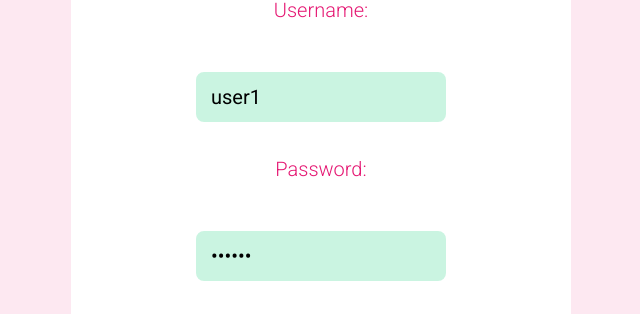
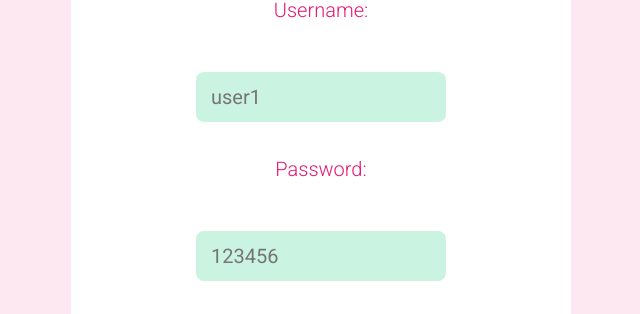
Before and after one commit to belenjn/clever-post, a React (Vite) app: page /login in a window 1280 px wide. Shown: the part 377-691 px from the top of the page, without its empty margins (319-959 px from the left). Built offline with nearby package versions, Linux system fonts and the light colour scheme.

Commit message:
Login's tests in cypress done

```diff
--- a/src/components/Login.tsx
+++ b/src/components/Login.tsx
@@ -1,4 +1,6 @@
+import { useState } from "react";
 import { NavigateFunction, useNavigate } from "react-router-dom";
+import Swal from "sweetalert2";
 import { user1 } from "../types/user";
 import { STRINGS } from "../utils/strings";
 
@@ -7,17 +9,24 @@ export const Login = ({
 }: {
   setAuthenticated: React.Dispatch<React.SetStateAction<boolean>>;
 }) => {
+  const [username, setUsername] = useState("");
+  const [password, setPassword] = useState("");
+
   const navigate: NavigateFunction = useNavigate();
 
   const handleClick = (): void => {
-    setAuthenticated(true);
+    if (username === user1.username && password === user1.password) {
+      setAuthenticated(true);
 
-    let date: Date = new Date();
-    const loginKey: string = "LoginKey";
+      let date: Date = new Date();
 
-    localStorage.setItem("login", date.toLocaleString());
+      localStorage.setItem("login", date.toLocaleString());
 
-    navigate("/");
+      navigate("/");
+    } else {
+      Swal.fire("Login failed", "Try again", "error");
+      navigate("/login");
+    }
   };
 
   return (
@@ -30,19 +39,21 @@ export const Login = ({
 
         <h4 className="login__data--title">{STRINGS.loginUsername}</h4>
         <input
+          placeholder="user1"
           data-cy="user-input"
           required
           type="text"
-          defaultValue={user1.username}
+          onChange={(event) => setUsername(event.target.value)}
           className="login__data--input"
         />
 
         <h4 className="login__data--title">{STRINGS.loginPassword}</h4>
         <input
+          placeholder="123456"
           data-cy="password-input"
           required
           type="password"
-          defaultValue={user1.password}
+          onChange={(event) => setPassword(event.target.value)}
           className="login__data--input"
         />
 
```
Also changed, not shown: 1 other file (tests, documents, lock files or other folders).
